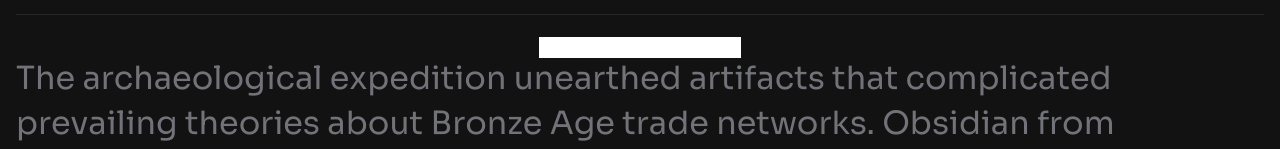
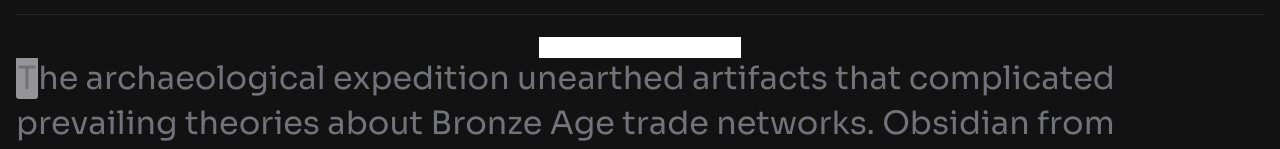
Before and after one commit to andwehehe/FMC-Typing-speed-test, a React (Vite) app: page / in a window 1280 px wide. Shown: the part 180-329 px from the top of the page. Built offline with nearby package versions, Linux system fonts and the light colour scheme.

Commit message:
added fake cursor

```diff
--- a/src/Features/TextField/TextField.jsx
+++ b/src/Features/TextField/TextField.jsx
@@ -34,11 +34,13 @@ function TextField() {
                 {
                     words.map((word, wordIndex) => (
                         <div className={styles.word} key={wordIndex}>
+                            {/* SPLITTING WORDS INTO CHARS */}
                             {
                                 word.split("").map((char, charIndex) => {
                                     const currentCharIndex = globalIndex;
 
                                     let className = "";
+                                    let fakeCursor = ""
 
                                     if (currentCharIndex < inputValue.length) {
                                         className =
@@ -47,21 +49,44 @@ function TextField() {
                                             : "incorrect";
                                     }
 
-                                    // if (currentCharIndex+1 === inputValue.length) {
-                                    //     className += " active";
-                                    // }
+                                    if (currentCharIndex === inputValue.length) {
+                                        fakeCursor = "fakeCursor";
+                                    }
 
                                     globalIndex++;
 
-                                    return (
+                                    return(
                                         <span
                                             key={`${wordIndex}-${charIndex}`}
-                                            className={styles[className]}
+                                            className={`${styles[className]} ${styles[fakeCursor]}`}
                                         >
-                                            {className === "incorrect" ? inputValue[currentCharIndex] : char}
+                                            {char}
                                         </span>
                                     );
                                 })
+                            }
+
+                            {/* EXCESS ERRROR */}
+                            {
+                                (() => {
+                                    const errors = []
+
+                                    while(inputValue.length > globalIndex && inputValue[globalIndex] !== " ") {
+                                        let errorClass = "error";
+                                        let errorIndex = globalIndex;
+                                        globalIndex++
+                                        errors.push(
+                                            <span
+                                                key={`error-${errorClass}`}
+                                                className={styles[errorClass]}
+                                            >
+                                                {inputValue[errorIndex]}
+                                            </span>
+                                        );
+                                    }
+
+                                    return(errors)
+                                }) ()
                             }
 
                             {/* SPACE */}
@@ -69,6 +94,7 @@ function TextField() {
                                 (() => {
                                     const spaceIndex = globalIndex;
                                     let spaceClass = "";
+                                    let fakeCursor = ""
 
                                     if (spaceIndex < inputValue.length) {
                                     spaceClass =
@@ -78,27 +104,18 @@ function TextField() {
                                     }
 
                                     if (spaceIndex === inputValue.length) {
-                                    spaceClass += " active";
+                                        fakeCursor = "fakeCursor";
                                     }
 
                                     globalIndex++;
 
-                                    return (
-
-                                    spaceClass === "incorrect"
-                                        ? <span
+                                    return(
+                                        <span
                                             key={`space-${wordIndex}`}
-                                            className={`${styles.space} ${styles[spaceClass]}`}
-                                        >
-                                            {inputValue[spaceIndex]}
-                                        </span>
-                                        : <span
-                                            key={`space-${wordIndex}`}
-                                            className={`${styles.space} ${styles[spaceClass]}`}
+                                            className={[styles[fakeCursor], styles[spaceClass]].filter(Boolean).join(" ")}
                                         >
                                             &nbsp;
                                         </span>
-
                                     );
                                 }) ()
                             }
--- a/src/Features/TextField/TextField.module.css
+++ b/src/Features/TextField/TextField.module.css
@@ -26,9 +26,10 @@
     background-color: white;
 }
 
-.active {
-    color: var(--green-500);
-    background-color: gray;
+.fakeCursor {
+    background-color: var(--neutral-400);
+    border-radius: 0.2rem;
+    padding: 0.1rem;
 }
 
 .correct {
@@ -39,3 +40,8 @@
     color: var(--red-500);
     text-decoration: underline;
 }
+
+.error {
+    color: rgb(81, 3, 18);
+    text-decoration: underline;
+}
```
